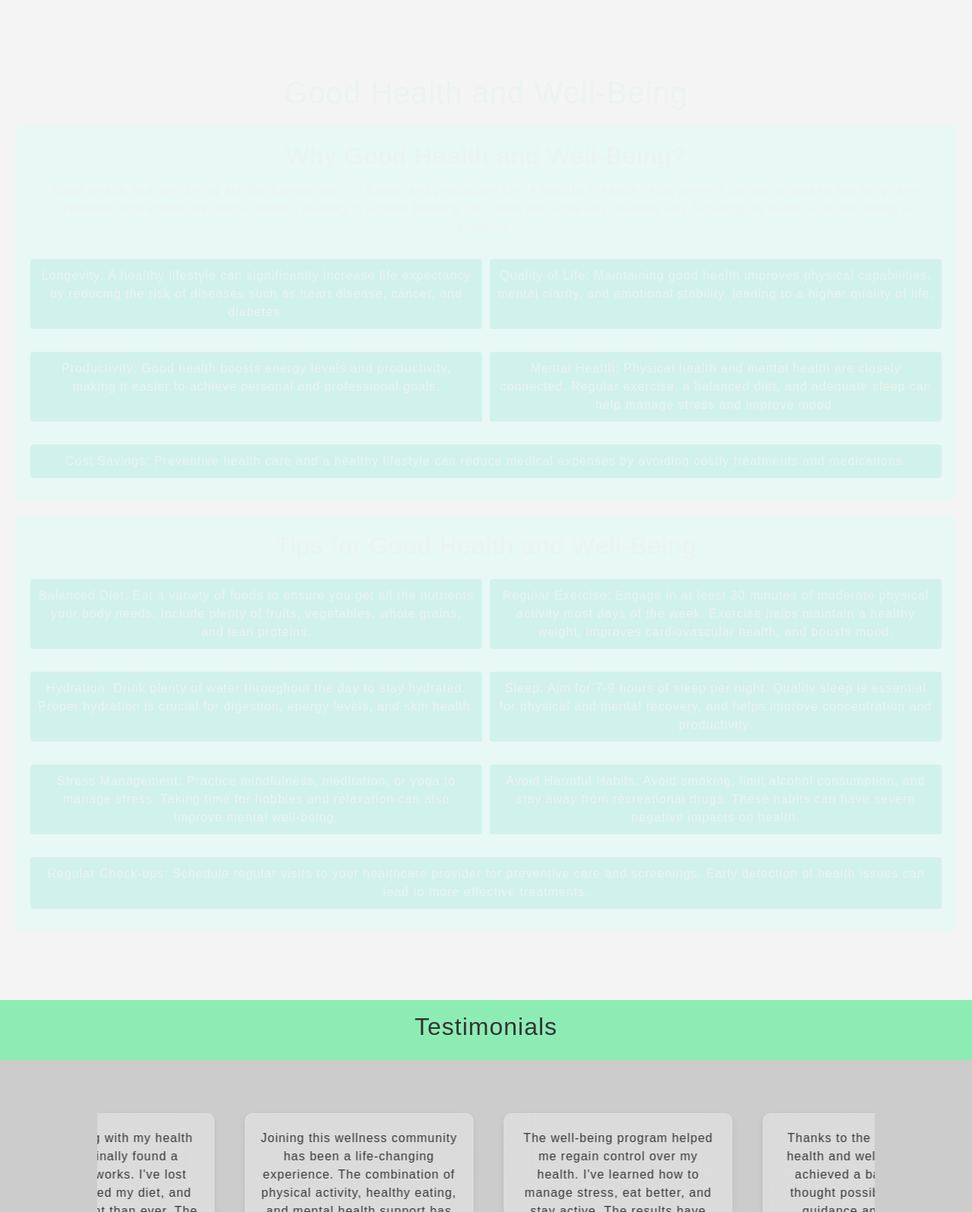
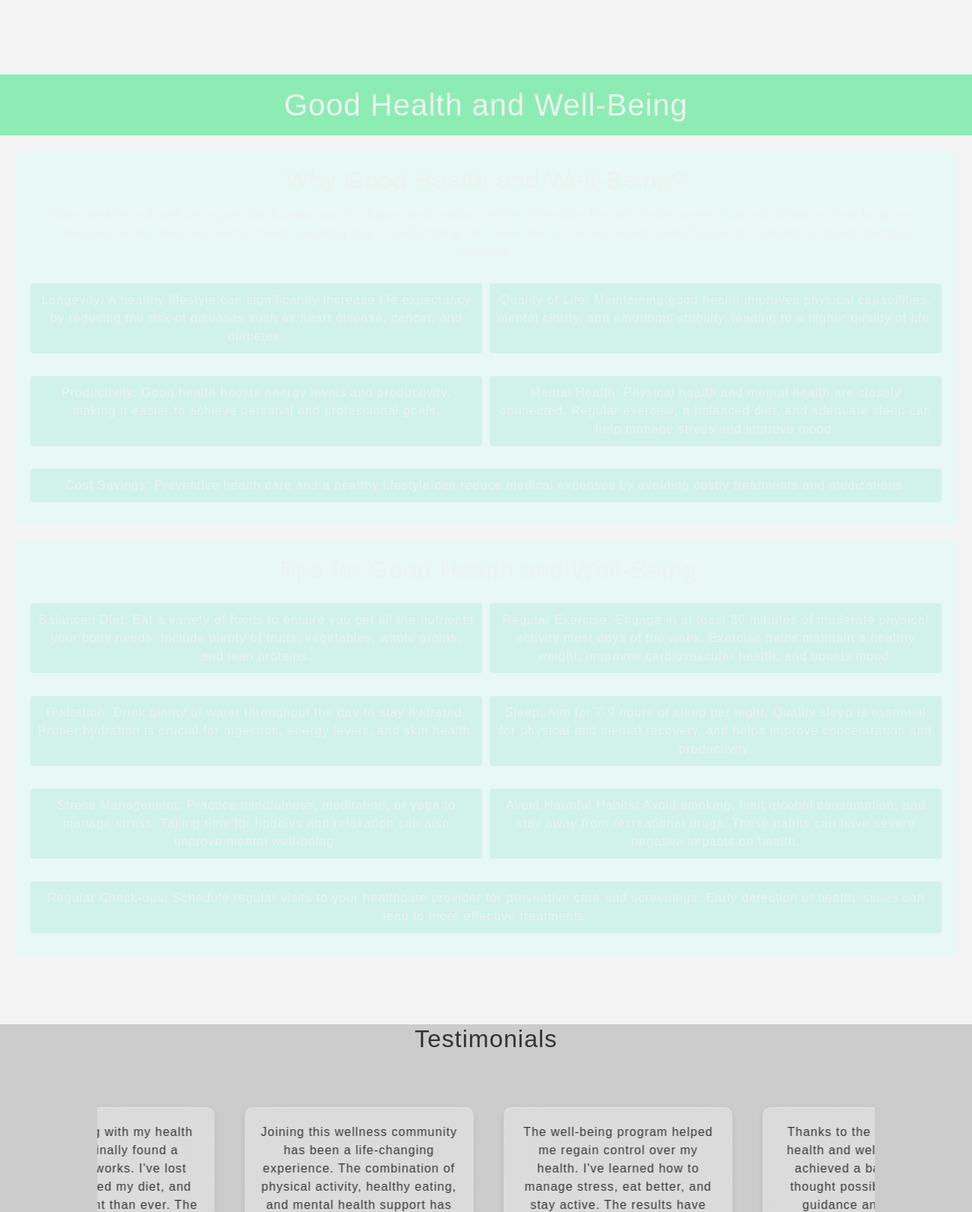
Before and after one commit to RealHim/health-zone, a plain HTML site: page index.html in a window 1280 px wide. Shown: the part 578-2173 px from the top of the page at 76% size. Drawn offline with nearby package versions, Linux system fonts and the light colour scheme.

Commit message:
slidercopy.css

```diff
--- a/slidercopy.css
+++ b/slidercopy.css
@@ -139,7 +139,7 @@ body {
 }
 
 
-.header {
+.headery {
   background: #8decb4;
   color: black;
   padding: 1rem 0;
```
